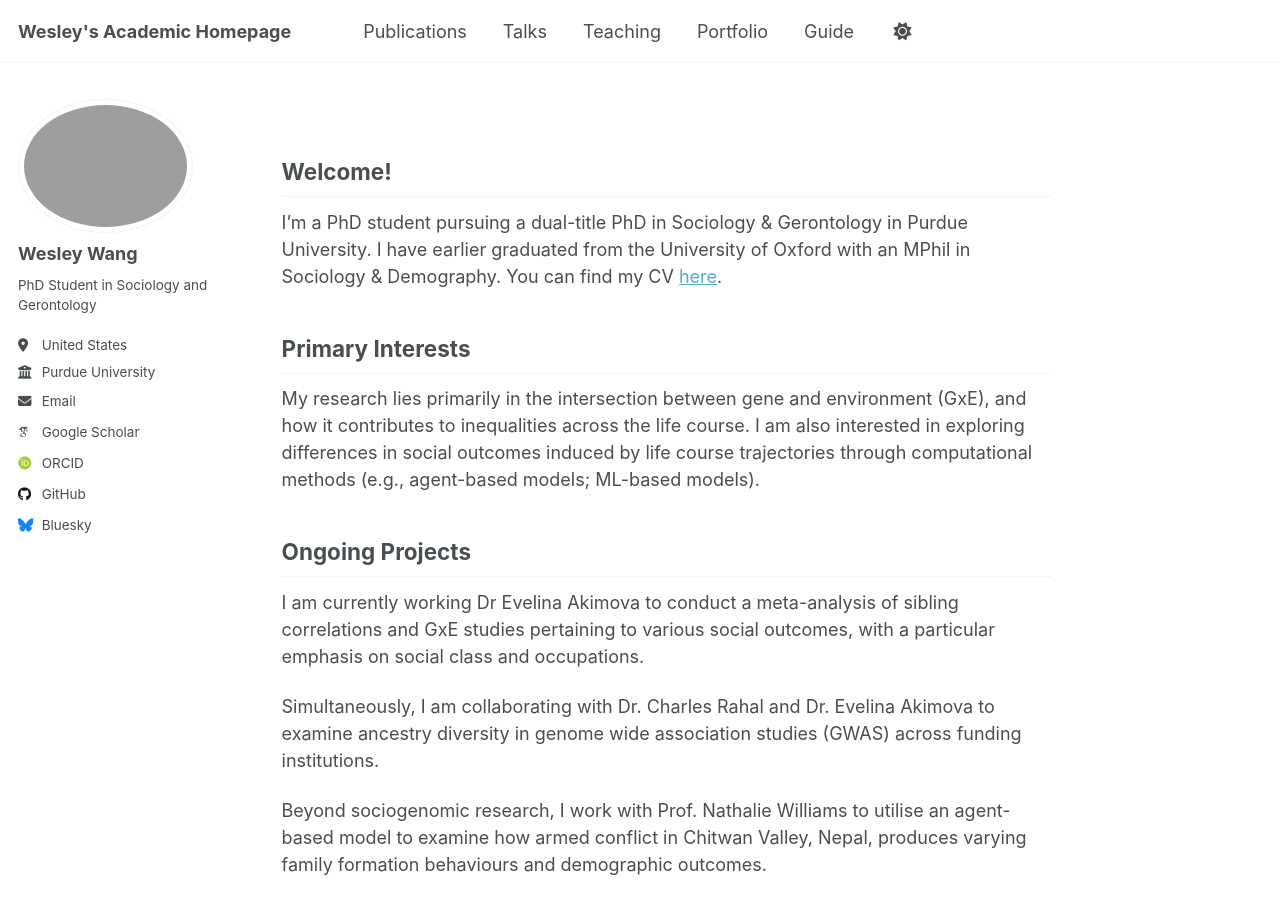
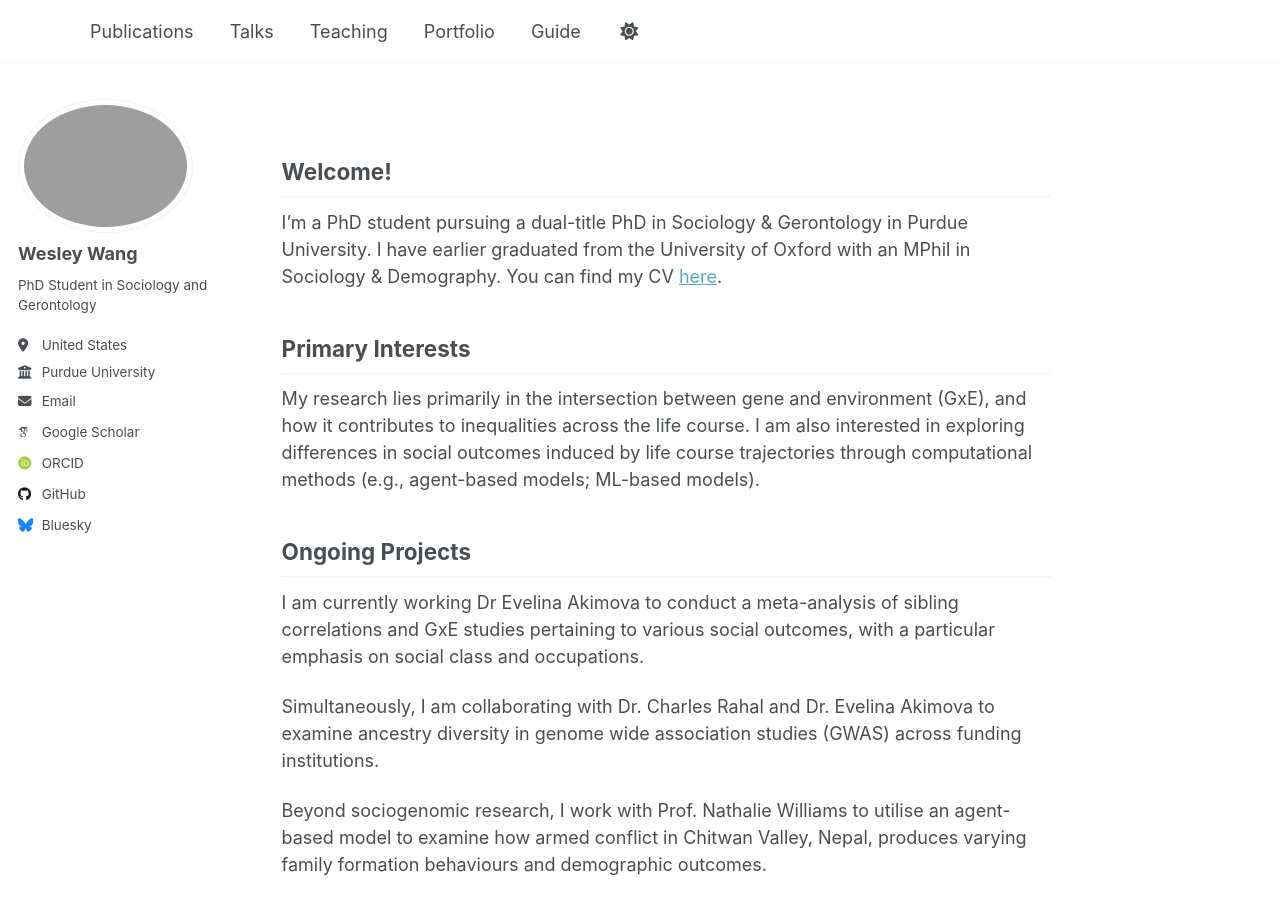
Before and after one commit to wesleywj/wesleywj.github.io, a Jekyll site: the page built from _pages/about.md, in a window 1280 px wide and 900 px high. Built offline with Jekyll 4.4.1, drawn with Linux system fonts in a browser that asks for light colours; some web fonts are replaced; a script that is not in the unit is left out.

Commit message:
Updated title

```diff
--- a/_config.yml
+++ b/_config.yml
@@ -9,7 +9,7 @@
 # Basic Site Settings
 locale                   : "en-US"
 site_theme               : "default" # Currently available options are "default", "air"
-title                    : "Wesley's Academic Homepage"
+title                    : ""
 title_separator          : "-"
 name                     : &name "Wesley Wang"
 description              : &description "personal description"
```
